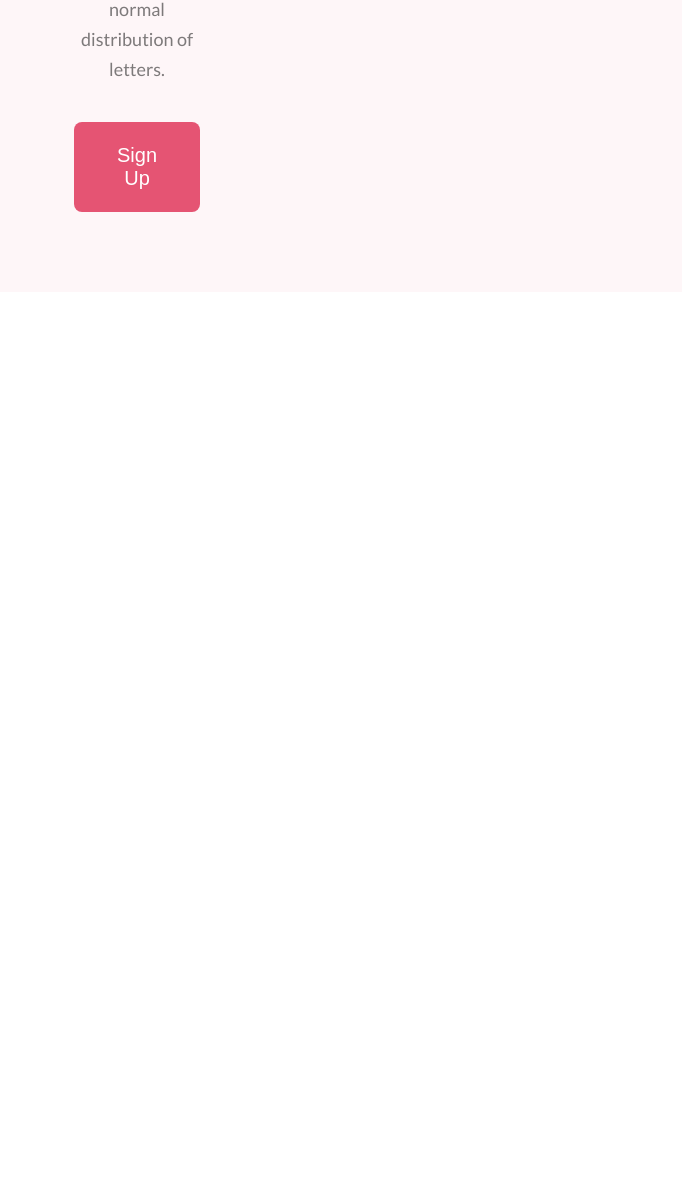
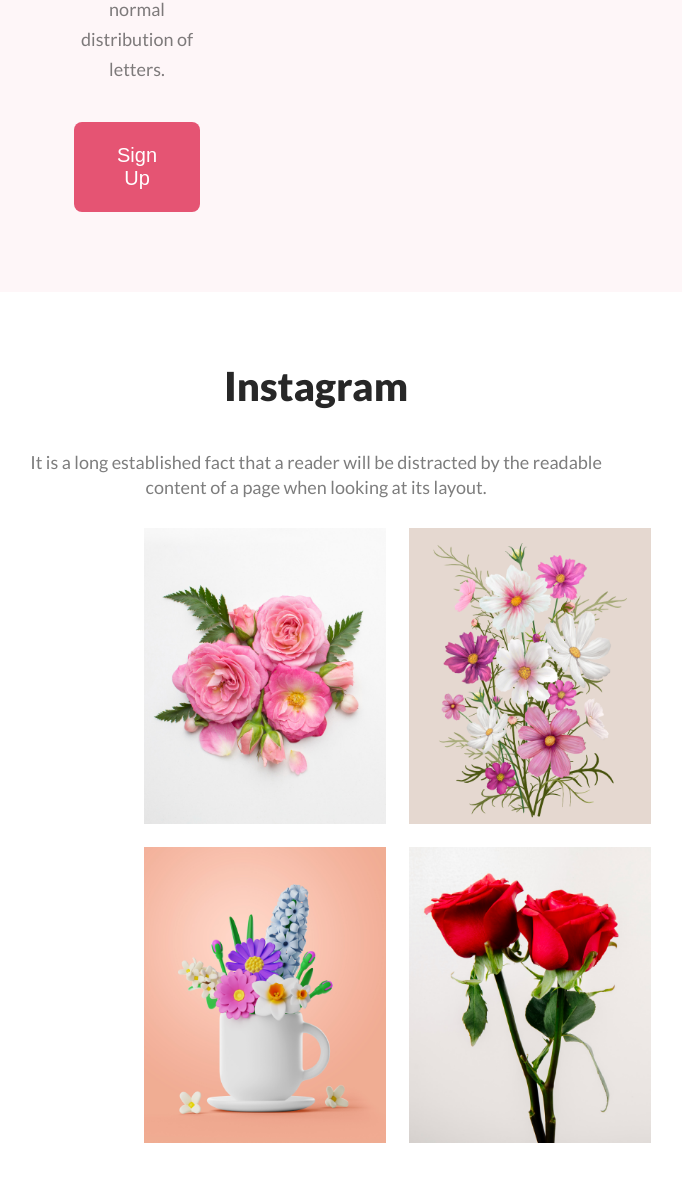
Before and after one commit to HoqueShaon/assignment-1, a plain HTML site: page index.html in a window 1280 px wide. Shown: the part 2137-3319 px from the top of the page, without its empty margins (384-1066 px from the left). Before the commit the page ends 2437 px from the top, so only its background shows below. Drawn offline with Linux system fonts and the light colour scheme; a web font is replaced by a local one.

Commit message:
instagram section added

```diff
--- a/index.html
+++ b/index.html
@@ -63,6 +63,24 @@
                 </div>
             </div>
         </section>
+
+        <!-- Instagram section starts here -->
+        <section>
+            <div class="section-social">
+                <h3 class="section-title">Instagram</h3>
+                <p class="section-description">It is a long established fact that a reader will be distracted by
+                    the readable <br> content of a page
+                    when looking at its layout.</p>
+                <div class="all-image">
+
+                    <dilv class="column"><img class="col" src="Flower Asset/Flower 01.png" alt=""></dilv>
+                    <dilv class="column"><img class="col" src="Flower Asset/Rectangle 4.png" alt=""></dilv>
+                    <dilv class="column"><img class="col" src="Flower Asset/Rectangle 5.png" alt=""></dilv>
+                    <dilv class="column"><img class="col" src="Flower Asset/Rectangle 6.png" alt=""></dilv>
+                </div>
+            </div>
+        </section>
+
     </main>
 
     <footer>
--- a/styles/style.css
+++ b/styles/style.css
@@ -90,23 +90,26 @@ nav>ul {
 .deal {
     background: #E554730D;
 }
+
 .deal-description {
     display: flex;
-
     align-items: center;
     justify-content: space-between;
     margin: 0 200px;
     padding: 80px 150px;
 }
+
 .deal-title {
     color: #272727;
     font-size: 40px;
     font-weight: 800;
     text-align: center;
 }
-.deal-greeting{
+
+.deal-greeting {
     padding: 0 100px;
 }
+
 .deal-details {
     color: rgba(39, 39, 39, 0.60);
     font-size: 18px;
@@ -114,3 +117,35 @@ nav>ul {
     line-height: 30px;
     text-align: center;
 }
+
+.section-social {
+    padding: 30px 30px 30px 150px;
+    display: block;
+    align-items: center;
+    justify-content: space-between;
+}
+
+.section-title {
+    color: #272727;
+    text-align: center;
+    font-size: 40px;
+    font-weight: 800;
+}
+
+.section-description {
+    color: rgba(39, 39, 39, 0.60);
+    text-align: center;
+    font-size: 18px;
+    font-weight: 400;
+    line-height: 25px;
+}
+.all-image{
+    padding: 0 180px;
+    margin-left: 180px;
+}
+.col{
+    width: 242px;
+    height: 296px;
+    flex-shrink: 0;
+    margin: 10px;
+}
```
